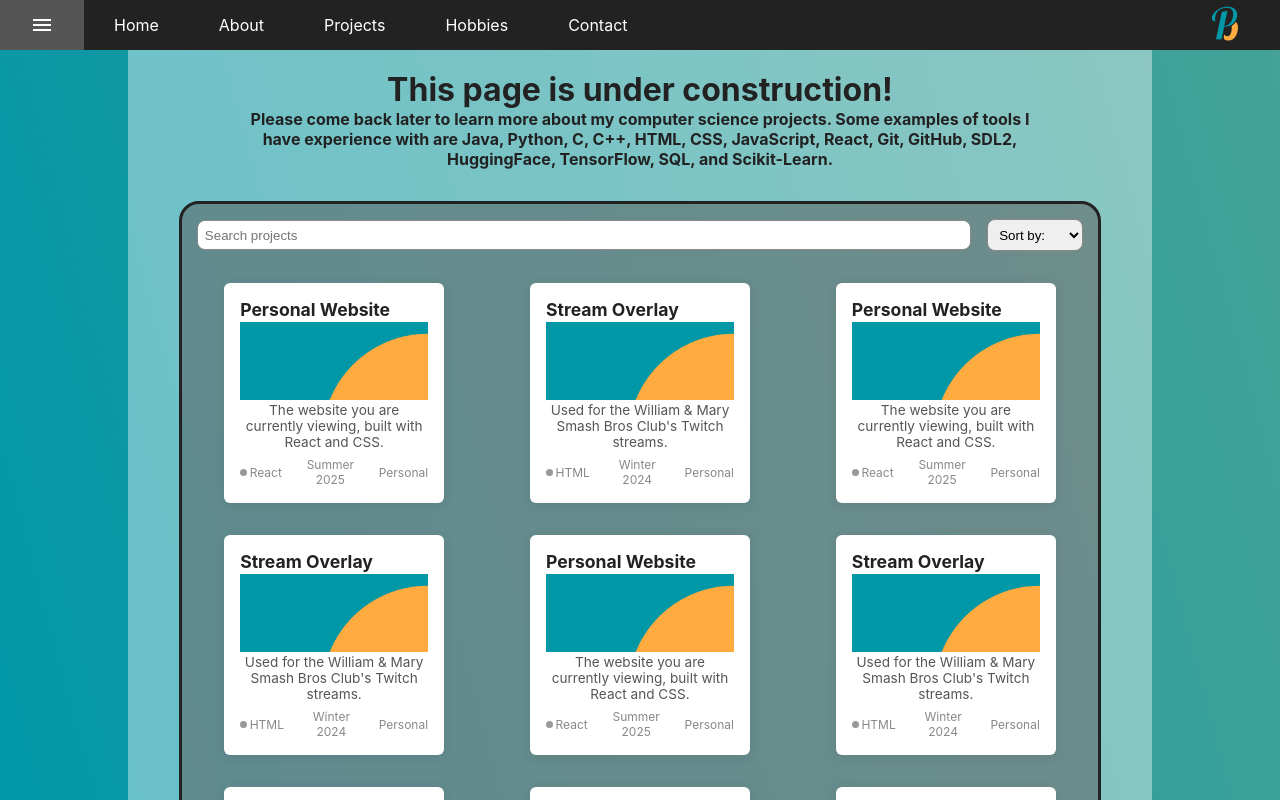
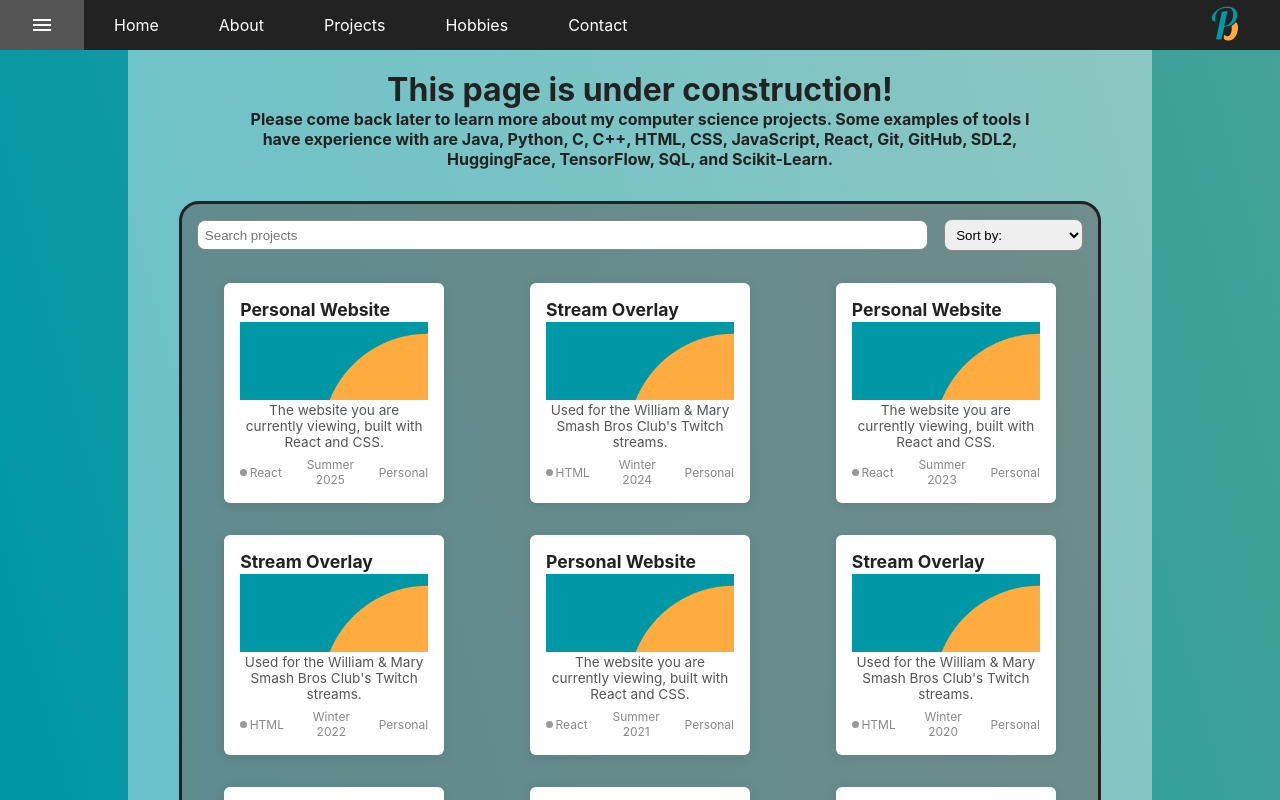
Before and after one commit to PJBuddendeck/PJBuddendeck.github.io, a React (Create React App) app: page /#/projects in a window 1280 px wide. Shown: the top 800 px of the page. Built offline with nearby package versions, Linux system fonts and the light colour scheme.

Commit message:
Added sorting and searching functionality

```diff
--- a/src/components/projects/projects-page.jsx
+++ b/src/components/projects/projects-page.jsx
@@ -7,6 +7,8 @@ import TableItem from './items/table-item'
 const ProjectsPage = () => {
     const [menuOn, setMenu] = useState(false);
     const [projects, setProjects] = React.useState(['project1', 'project2', 'project3']);
+    const [search, setSearch] = useState("");
+    const [sort, setSort] = useState("");
 
     const handleViewProject = async (project) => {
     }
@@ -33,7 +35,7 @@ const ProjectsPage = () => {
             name: "Personal Website",
             desc: "The website you are currently viewing, built with React and CSS.",
             language: "React",
-            time: "Summer 2025",
+            time: "Summer 2023",
             type: "Personal"
         },
         {
@@ -41,7 +43,7 @@ const ProjectsPage = () => {
             name: "Stream Overlay",
             desc: "Used for the William & Mary Smash Bros Club's Twitch streams.",
             language: "HTML",
-            time: "Winter 2024",
+            time: "Winter 2022",
             type: "Personal"
         },
         {
@@ -49,7 +51,7 @@ const ProjectsPage = () => {
             name: "Personal Website",
             desc: "The website you are currently viewing, built with React and CSS.",
             language: "React",
-            time: "Summer 2025",
+            time: "Summer 2021",
             type: "Personal"
         },
         {
@@ -57,7 +59,7 @@ const ProjectsPage = () => {
             name: "Stream Overlay",
             desc: "Used for the William & Mary Smash Bros Club's Twitch streams.",
             language: "HTML",
-            time: "Winter 2024",
+            time: "Winter 2020",
             type: "Personal"
         },
         {
@@ -65,7 +67,7 @@ const ProjectsPage = () => {
             name: "Personal Website",
             desc: "The website you are currently viewing, built with React and CSS.",
             language: "React",
-            time: "Summer 2025",
+            time: "Summer 2019",
             type: "Personal"
         },
         {
@@ -73,7 +75,7 @@ const ProjectsPage = () => {
             name: "Stream Overlay",
             desc: "Used for the William & Mary Smash Bros Club's Twitch streams.",
             language: "HTML",
-            time: "Winter 2024",
+            time: "Winter 2018",
             type: "Personal"
         },
         {
@@ -81,7 +83,7 @@ const ProjectsPage = () => {
             name: "Personal Website",
             desc: "The website you are currently viewing, built with React and CSS.",
             language: "React",
-            time: "Summer 2025",
+            time: "Summer 2017",
             type: "Personal"
         },
         {
@@ -89,7 +91,7 @@ const ProjectsPage = () => {
             name: "Stream Overlay",
             desc: "Used for the William & Mary Smash Bros Club's Twitch streams.",
             language: "HTML",
-            time: "Winter 2024",
+            time: "Winter 2016",
             type: "Personal"
         },
         {
@@ -97,7 +99,7 @@ const ProjectsPage = () => {
             name: "Personal Website",
             desc: "The website you are currently viewing, built with React and CSS.",
             language: "React",
-            time: "Summer 2025",
+            time: "Summer 2015",
             type: "Personal"
         },
         {
@@ -105,7 +107,7 @@ const ProjectsPage = () => {
             name: "Stream Overlay",
             desc: "Used for the William & Mary Smash Bros Club's Twitch streams.",
             language: "HTML",
-            time: "Winter 2024",
+            time: "2000",
             type: "Personal"
         },
         {
@@ -113,7 +115,7 @@ const ProjectsPage = () => {
             name: "Personal Website",
             desc: "The website you are currently viewing, built with React and CSS.",
             language: "React",
-            time: "Summer 2025",
+            time: "Summer 2000",
             type: "Personal"
         },
         {
@@ -121,7 +123,7 @@ const ProjectsPage = () => {
             name: "Stream Overlay",
             desc: "Used for the William & Mary Smash Bros Club's Twitch streams.",
             language: "HTML",
-            time: "Winter 2024",
+            time: "Winter 2000",
             type: "Personal"
         },
         {
@@ -129,7 +131,7 @@ const ProjectsPage = () => {
             name: "Personal Website",
             desc: "The website you are currently viewing, built with React and CSS.",
             language: "React",
-            time: "Summer 2025",
+            time: "Spring 2000",
             type: "Personal"
         },
         {
@@ -137,7 +139,7 @@ const ProjectsPage = () => {
             name: "Stream Overlay",
             desc: "Used for the William & Mary Smash Bros Club's Twitch streams.",
             language: "HTML",
-            time: "Winter 2024",
+            time: "Autumn 2000",
             type: "Personal"
         }
     ];
@@ -159,10 +161,49 @@ const ProjectsPage = () => {
         return () => window.removeEventListener('resize', updateRowsPerPage);
     }, []);
 
-    const totalPages = Math.ceil(sampleProjects.length / rowsPerPage);
+    // Helper to parse season and year for sorting
+    const seasonOrder = { '':0, 'Spring': 1, 'Summer': 2, 'Autumn': 3, 'Winter':4 };
+    function parseTime(timeStr) {
+        if (!timeStr) return { season: 0, year: 0 };
+        const [season, year] = timeStr.split(" ");
+        return { season: seasonOrder[season] || 0, year: parseInt(year) || 0 };
+    }
+
+    // Filter projects by search
+    const filteredProjects = sampleProjects.filter(project => {
+        if (!search) return true;
+        const searchLower = search.toLowerCase();
+        return Object.values(project).some(val =>
+            String(val).toLowerCase().includes(searchLower)
+        );
+    });
+
+    // Sort projects
+    const sortedProjects = [...filteredProjects].sort((a, b) => {
+        if (sort === "name") {
+            return a.name.localeCompare(b.name);
+        } else if (sort === "language") {
+            return a.language.localeCompare(b.language);
+        } else if (sort === "time") {
+            // Most recent to oldest
+            const aTime = parseTime(a.time);
+            const bTime = parseTime(b.time);
+            if (aTime.year !== bTime.year) return bTime.year - aTime.year;
+            return bTime.season - aTime.season;
+        } else if (sort === "time2") {
+            // Oldest to most recent
+            const aTime = parseTime(a.time);
+            const bTime = parseTime(b.time);
+            if (aTime.year !== bTime.year) return aTime.year - bTime.year;
+            return aTime.season - bTime.season;
+        }
+        return 0;
+    });
+
+    const totalPages = Math.ceil(sortedProjects.length / rowsPerPage);
     const startIdx = (currentPage - 1) * rowsPerPage;
     const endIdx = startIdx + rowsPerPage;
-    const currentProjects = sampleProjects.slice(startIdx, endIdx);
+    const currentProjects = sortedProjects.slice(startIdx, endIdx);
 
     const handlePrev = () => setCurrentPage((p) => Math.max(1, p - 1));
     const handleNext = () => setCurrentPage((p) => Math.min(totalPages, p + 1));
@@ -179,12 +220,21 @@ const ProjectsPage = () => {
                     </h4>
                     <div id="project-table-container" className="fade1">
                         <div id="project-search-bar">
-                            <input type="text" placeholder="Search projects" className="project-search-input" />
-                            <select className="project-sort-select">
-                                <option value="">Sort by:</option>
+                            <input
+                                type="text"
+                                placeholder="Search projects"
+                                className="project-search-input"
+                                value={search}
+                                onChange={e => {
+                                    setSearch(e.target.value);
+                                    setCurrentPage(1);
+                                }}
+                            />
+                            <select className="project-sort-select" value={sort} onChange={e => { setSort(e.target.value); setCurrentPage(1); }}>
+                                <option value="time">Sort by:</option>
                                 <option value="name">Name</option>
                                 <option value="language">Language</option>
-                                <option value="time">Date</option>
+                                <option value="time2">Date Descending</option>
                             </select>
                         </div>
                         <div className="table-items-grid">
```
